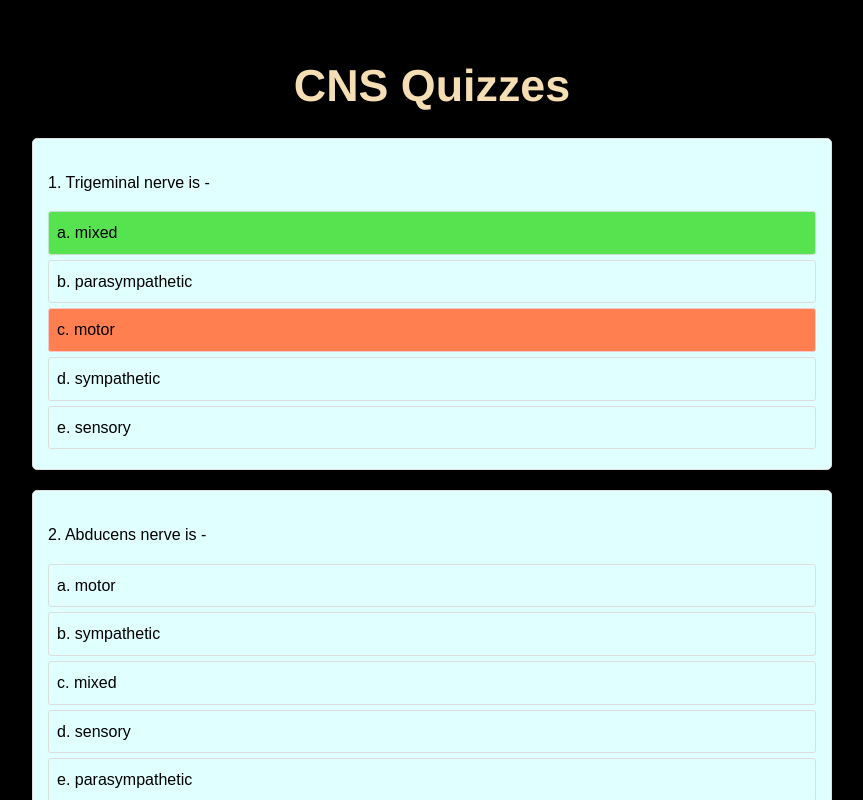
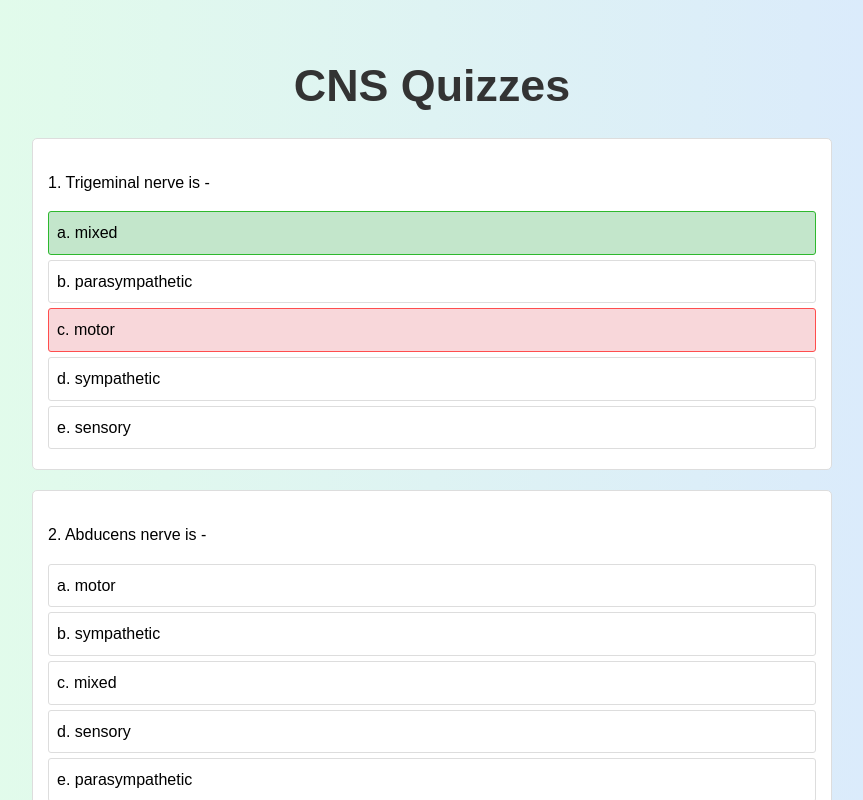
Before and after one commit to animemandir/ThousandAnatQuestion, a plain HTML site: page cns.html in a window 1280 px wide. Both pictures are taken after a click on the element "c. motor". Shown: the top 800 px of the page, without its empty margins (208-1071 px from the left). Drawn offline with Linux system fonts and the light colour scheme.

Commit message:
Update cns.html

```diff
--- a/cns.html
+++ b/cns.html
@@ -11,44 +11,48 @@
         max-width: 800px;
         margin: 0 auto;
         padding: 20px;
-            background-color: black;
+        background: linear-gradient(90deg, #e3ffe7 0%, #d9e7ff 100%);
     }
+
+    h1 {
+        text-align: center;
+        color: #333;
+        font-size: 2.8rem;
+        margin-bottom: 1rem;
+        font-weight: 600;
+    }
+
     .question {
         margin-bottom: 20px;
         padding: 15px;
         border: 1px solid #ddd;
         border-radius: 5px;
-            background-color: lightcyan;
+        background-color: white;
     }
+
     .options {
         margin-top: 10px;
     }
+
     .option {
         padding: 8px;
         margin: 5px 0;
         cursor: pointer;
         border: 1px solid #ddd;
         border-radius: 3px;
+        transition: background-color 0.3s, border-color 0.3s;
     }
-        .option:hover {
-            background-color: #f0f0f0;
+
+    /* Correct answer */
+    .correct {
+        background-color: #c3e6cb;
+        border-color: #2eb82e;
     }
-        .correct {
-            background-color: #57e34f;
-            border-color: #c3e6cb;
-        }
+
+    /* Incorrect answer */
     .incorrect {
-            background-color: coral;
-            border-color: #f5c6cb;
-        }
-        h1 {
-            text-align: center;
-            font-family: 'Franklin Gothic Medium', 'Arial Narrow', Arial, sans-serif;
-            color: wheat;
-            font-size: 2.8rem;
-    margin-bottom: 1rem;
-    font-weight: 600;
-
+        background-color: #f8d7da;
+        border-color: #ff4d4d;
     }
 </style>
 </head>
@@ -58,11 +62,6 @@
 
     <script>
         const questions = [
-
-
-
-
-
 
 
     {
@@ -1157,17 +1156,21 @@
         optionDiv.textContent = option;
 
         optionDiv.addEventListener('click', () => {
-                    // Remove any existing classes
-                    const options = optionsDiv.querySelectorAll('.option');
-                    options.forEach(opt => {
-                        opt.classList.remove('correct', 'incorrect');
-                    });
+            // Skip if already answered
+            if (optionDiv.classList.contains('correct') || optionDiv.classList.contains('incorrect')) {
+                return;
+            }
 
+            // Disable further clicks on this question
+            const allOptions = optionsDiv.querySelectorAll('.option');
+            allOptions.forEach(opt => opt.style.pointerEvents = 'none');
+
+            // Add result classes
             if (i === q.correct) {
                 optionDiv.classList.add('correct');
             } else {
                 optionDiv.classList.add('incorrect');
-                        options[q.correct].classList.add('correct');
+                allOptions[q.correct].classList.add('correct');
             }
         });
 
```
Lines whose indentation alone changed are shown as unchanged.
